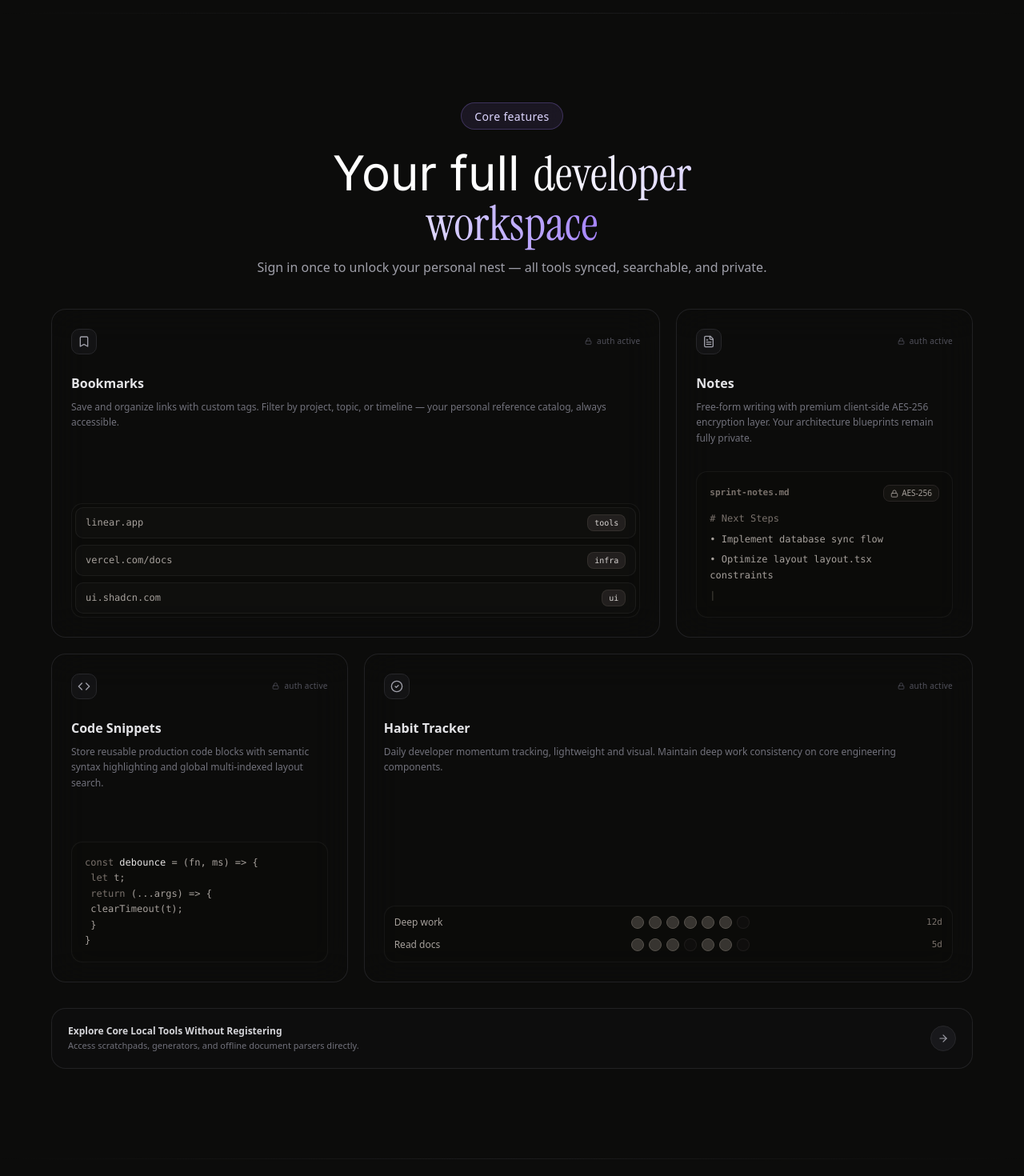
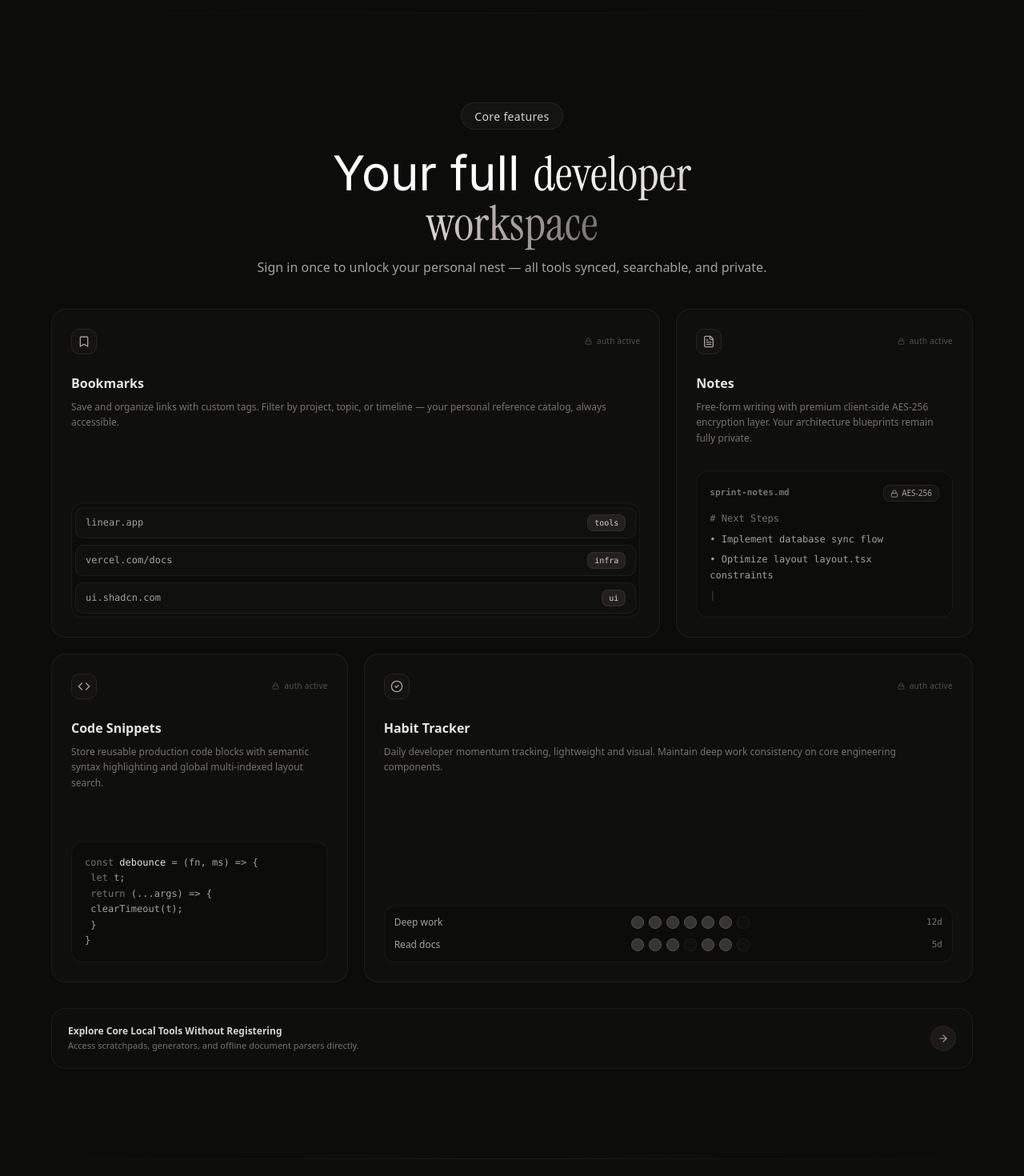
Before and after one commit to codezenashish/ryuk, a Next.js app: page / in a window 1280 px wide. Shown: the part 1540-3010 px from the top of the page at 80% size. Built offline with nearby package versions, Linux system fonts and the light colour scheme.

Commit message:
refactor: update landing page visual design with refined stone color palette, improved motion animations, and modernized UI components

```diff
--- a/src/components/landing/features-workspace/features-section.tsx
+++ b/src/components/landing/features-workspace/features-section.tsx
@@ -1,3 +1,6 @@
+"use client";
+
+import { motion, type Variants } from "framer-motion";
 import {
   LuBookmark,
   LuFileText,
@@ -52,81 +55,124 @@ const features = [
   },
 ];
 
+const containerVariants: Variants = {
+  hidden: { opacity: 0 },
+  visible: {
+    opacity: 1,
+    transition: {
+      staggerChildren: 0.1,
+      delayChildren: 0.05,
+    },
+  },
+};
+
+const cardVariants: Variants = {
+  hidden: { opacity: 0, y: 30, scale: 0.97 },
+  visible: {
+    opacity: 1,
+    y: 0,
+    scale: 1,
+    transition: {
+      duration: 0.65,
+      ease: [0.16, 1, 0.3, 1],
+    },
+  },
+};
+
 export default function FeaturesSection() {
   return (
     <section
       className="relative w-full overflow-hidden px-4 py-24 sm:py-28"
       id="features"
     >
-      <div className="absolute inset-x-0 top-0 h-px bg-linear-to-r from-transparent via-zinc-800/60 to-transparent" />
+      <div className="absolute inset-x-0 top-0 h-px bg-linear-to-r from-transparent via-stone-800/40 to-transparent" />
 
       <div className="mx-auto flex w-full max-w-6xl flex-col items-center">
-        <div className="mb-10 flex max-w-2xl flex-col items-center gap-y-3 text-center">
-          <div className="mb-3 max-w-fit rounded-full border border-violet-400/25 bg-violet-400/10 px-4 py-1 backdrop-blur-sm">
-            <span className="text-sm  tracking-wide text-violet-200">
+        <motion.div
+          initial={{ opacity: 0, y: 20 }}
+          whileInView={{ opacity: 1, y: 0 }}
+          viewport={{ once: true }}
+          transition={{ duration: 0.6, ease: [0.16, 1, 0.3, 1] }}
+          className="mb-10 flex max-w-2xl flex-col items-center gap-y-3 text-center"
+        >
+          <div className="mb-3 max-w-fit rounded-full border border-stone-500/20 bg-stone-500/8 px-4 py-1 backdrop-blur-sm">
+            <span className="text-sm tracking-wide text-stone-300">
               Core features
             </span>
           </div>
           <h2 className="text-4xl text-white font-inter sm:text-5xl md:text-6xl">
             Your full{" "}
-            <span className="bg-linear-to-r from-white via-violet-200 to-violet-400 bg-clip-text font-serif text-transparent">
+            <span className="bg-linear-to-r from-white via-stone-300 to-stone-500 bg-clip-text font-serif text-transparent">
               developer workspace
             </span>
           </h2>
-          <p className="text-sm text-zinc-400 md:text-base">
+          <p className="text-sm text-stone-400 md:text-base">
             Sign in once to unlock your personal nest — all tools synced,
             searchable, and private.
           </p>
-        </div>
+        </motion.div>
 
-        <div className="grid w-full grid-cols-1 gap-5 md:auto-rows-fr md:grid-cols-3">
+        <motion.div
+          variants={containerVariants}
+          initial="hidden"
+          whileInView="visible"
+          viewport={{ once: true, margin: "-80px" }}
+          className="grid w-full grid-cols-1 gap-5 md:auto-rows-fr md:grid-cols-3"
+        >
           {features.map((f) => (
-            <div
+            <motion.div
               key={f.id}
-              className={`group/card relative flex min-w-0 flex-col gap-6 overflow-hidden rounded-2xl border border-zinc-800/80 bg-zinc-900/10 p-6 backdrop-blur-xl transition-colors duration-300 hover:border-zinc-700/80 ${
+              variants={cardVariants}
+              className={`group/card relative flex min-w-0 flex-col gap-6 overflow-hidden rounded-2xl border border-white/6 bg-[#111110]/80 p-6 backdrop-blur-xl transition-all duration-500 hover:border-white/12 hover:shadow-xl hover:shadow-black/20 ${
                 f.wide ? "md:col-span-2" : "md:col-span-1"
               }`}
             >
-              <div className="absolute inset-x-0 top-0 h-px bg-linear-to-r from-transparent via-zinc-700/40 to-transparent opacity-0 transition-opacity group-hover/card:opacity-100" />
+              <div className="absolute inset-x-0 top-0 h-px bg-linear-to-r from-transparent via-stone-700/30 to-transparent opacity-0 transition-opacity duration-500 group-hover/card:opacity-100" />
 
               <div className="flex items-center justify-between">
-                <div className="flex h-8 w-8 items-center justify-center rounded-lg border border-zinc-800 bg-zinc-900/60 text-zinc-400 transition-colors group-hover/card:text-zinc-200">
+                <div className="flex h-8 w-8 items-center justify-center rounded-lg border border-stone-800 bg-stone-900/40 text-stone-400 transition-colors duration-300 group-hover/card:text-stone-200">
                   {f.icon}
                 </div>
-                <div className="flex items-center gap-1.5 text-[10px] font-medium tracking-wide text-zinc-600">
+                <div className="flex items-center gap-1.5 text-[10px] font-medium tracking-wide text-stone-600">
                   <LuLock size={9} />
                   <span>auth active</span>
                 </div>
               </div>
 
               <div className="flex flex-col gap-2">
-                <h3 className="text-base font-semibold text-zinc-200 transition-colors group-hover/card:text-white">
+                <h3 className="text-base font-semibold text-stone-200 transition-colors duration-300 group-hover/card:text-white">
                   {f.title}
                 </h3>
-                <p className="text-xs leading-relaxed font-normal text-zinc-500">
+                <p className="text-xs leading-relaxed font-normal text-stone-500">
                   {f.description}
                 </p>
               </div>
 
               <div className="mt-auto w-full pt-2">{f.preview}</div>
-            </div>
+            </motion.div>
           ))}
-        </div>
+        </motion.div>
 
-        <div className="group mt-8 flex w-full max-w-6xl items-center justify-between rounded-2xl border border-zinc-800/80 bg-zinc-900/20 p-5 transition-colors hover:border-zinc-700/60">
+        <motion.div
+          initial={{ opacity: 0, y: 20 }}
+          whileInView={{ opacity: 1, y: 0 }}
+          viewport={{ once: true }}
+          transition={{ duration: 0.6, delay: 0.2, ease: [0.16, 1, 0.3, 1] }}
+          className="group mt-8 flex w-full max-w-6xl items-center justify-between rounded-2xl border border-white/6 bg-[#111110]/60 p-5 transition-all duration-500 hover:border-white/12 hover:shadow-lg hover:shadow-black/10"
+        >
           <div className="flex flex-col gap-0.5">
-            <h4 className="text-xs font-semibold text-zinc-300 transition-colors group-hover:text-white">
+            <h4 className="text-xs font-semibold text-stone-300 transition-colors group-hover:text-white">
               Explore Core Local Tools Without Registering
             </h4>
-            <p className="text-[11px] text-zinc-500">
+            <p className="text-[11px] text-stone-500">
               Access scratchpads, generators, and offline document parsers
               directly.
             </p>
           </div>
-          <div className="flex h-8 w-8 items-center justify-center rounded-full border border-zinc-800 bg-zinc-900 text-zinc-400 transition-all duration-300 group-hover:bg-zinc-200 group-hover:text-black">
+          <div className="flex h-8 w-8 items-center justify-center rounded-full border border-stone-800 bg-stone-900 text-stone-400 transition-all duration-300 group-hover:bg-white group-hover:text-stone-900">
             <LuArrowRight size={14} />
           </div>
-        </div>
+        </motion.div>
       </div>
     </section>
   );
```
